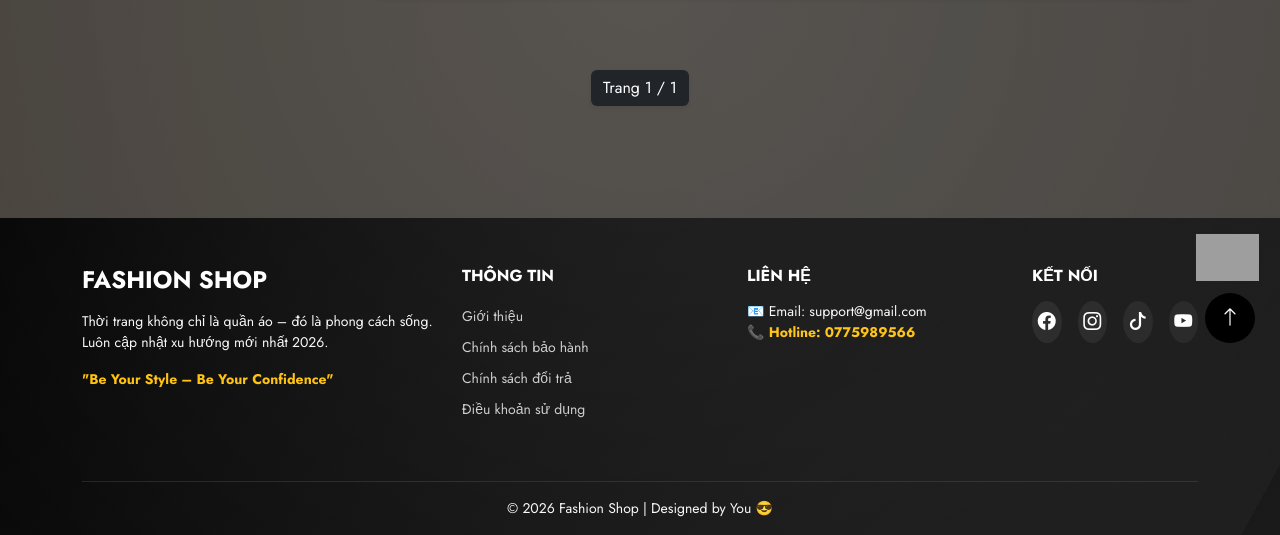
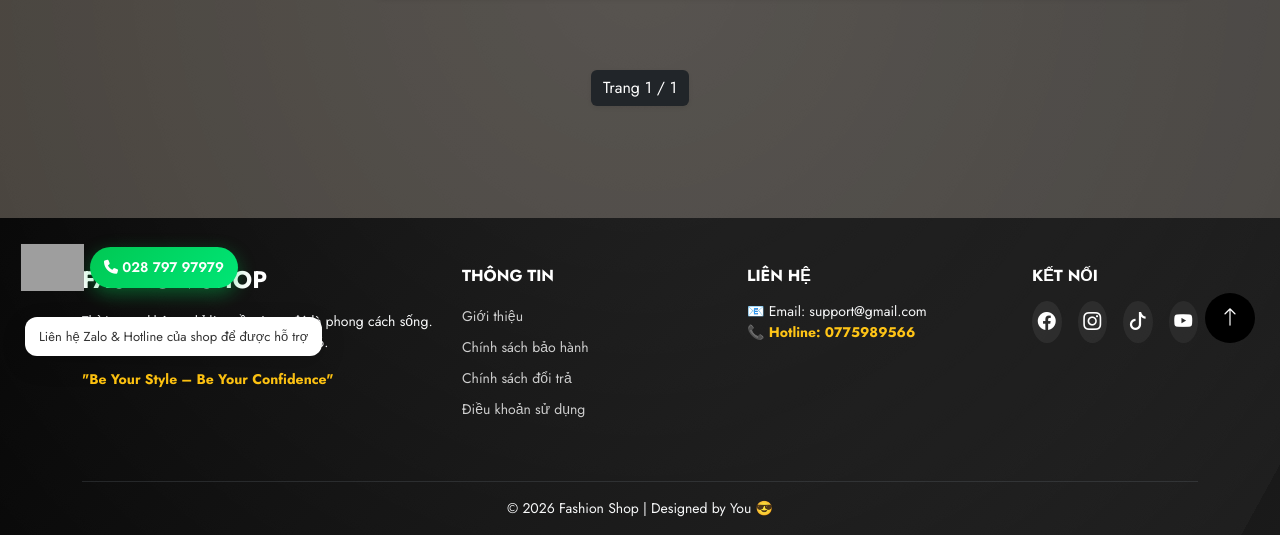
Before and after one commit to phuc05112005/PythonWeb, a Django app: page / in a window 1280 px wide. Shown: the part 432-967 px from the top of the page. Run offline with Django 5.2, Linux system fonts and the light colour scheme; data that the repository does not hold is empty; some libraries are stand-ins or nearby versions; grey boxes are pictures that could not be loaded.

Commit message:
upload icon hotline&zalo

```diff
--- a/home/Templates/home.html
+++ b/home/Templates/home.html
@@ -1,6 +1,7 @@
 {% extends 'layout.html' %}
 {% load static %}
 {% block main-content %}
+<link rel="stylesheet" href="https://cdnjs.cloudflare.com/ajax/libs/font-awesome/6.5.0/css/all.min.css">
 
 <div class="container mt-4 pb-5">
     <div class="row">
@@ -110,9 +111,23 @@
 </div>
 <div id="scrollTopBtn"><i class="bi bi-arrow-up"></i></div>
 
-<a href="https://zalo.me/0908178656" target="_blank" class="zalo-btn">
-    <img src="https://upload.wikimedia.org/wikipedia/commons/9/91/Icon_of_Zalo.svg">
-</a>
+<div class="contact-wrapper">
+
+    <!-- BOX TEXT -->
+    <div class="contact-tooltip">Liên hệ Zalo & Hotline của shop để được hỗ trợ
+    </div>
+    <!-- ZALO -->
+    <a href="https://zalo.me/0908178656" target="_blank" class="zalo-btn">
+        <img src="https://upload.wikimedia.org/wikipedia/commons/9/91/Icon_of_Zalo.svg">
+    </a>
+
+    <!-- PHONE -->
+    <a href="tel:0908178656" class="phone-btn">
+        <i class="fa-solid fa-phone"></i>
+        028 797 97979
+    </a>
+
+</div>
 <!-- STYLE -->
 <style>
 body {
@@ -169,17 +184,58 @@ body::before {
     transform: scale(1.2);
 }
 
-/* ZALO BUTTON */
-.zalo-btn {
+/* WRAPPER */
+.contact-wrapper {
     position: fixed;
-    right: 25px;
-    bottom: 90px;
+    left: 25px;
+    bottom: 80px;
     z-index: 9999;
+    display: flex;
+    align-items: center;
+    gap: 10px;
 }
+
+/* TOOLTIP */
+.contact-tooltip {
+    position: absolute;
+    left: 0; /* căn sát trái icon */
+    bottom: auto; /* bỏ bottom */
+    top: 70px;  /* đặt cách icon khoảng 70px xuống dưới */
+    background: #fff;
+    padding: 10px 14px;
+    border-radius: 12px;
+    font-size: 13px;
+    color: #333;
+    box-shadow: 0 8px 25px rgba(0,0,0,0.15);
+    white-space: nowrap;
+    transform: translateX(0); /* bỏ translateX cũ nếu muốn */
+}
+
+/* PHONE BUTTON */
+.phone-btn {
+    background: linear-gradient(135deg, #00c853, #00e676);
+    color: #fff;
+    padding: 10px 14px;
+    border-radius: 30px;
+    font-size: 14px;
+    font-weight: 600;
+    text-decoration: none;
+    box-shadow: 0 6px 18px rgba(0,200,83,0.4);
+    transition: 0.3s;
+}
+
+.phone-btn:hover {
+    transform: translateY(-2px);
+    box-shadow: 0 10px 25px rgba(0,200,83,0.5);
+}
+
+/* ZALO */
 .zalo-btn img {
     width: 55px;
     animation: zaloPulse 1.5s infinite;
 }
+
+/* ANIMATION */
 @keyframes zaloPulse {
     0% { transform: scale(1); }
     50% { transform: scale(1.15); }
```
Also changed, not shown: home/Templates/map.html (+82 -1 lines).
